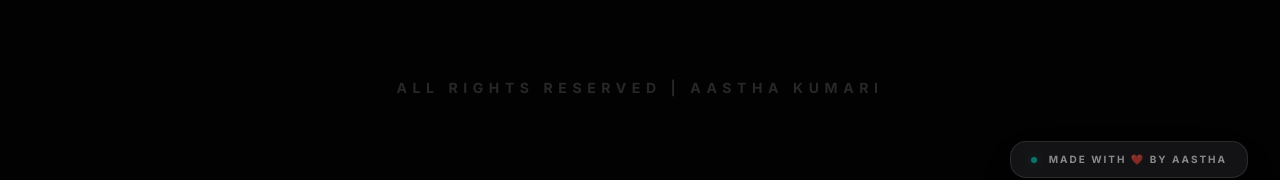
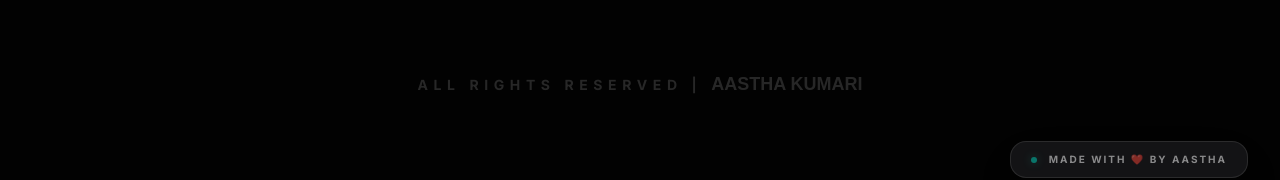
Before and after one commit to aasthakumari03/updated_Portfolio, a Next.js app: page / in a window 1280 px wide. Shown: the part 6162-6342 px from the top of the page. Built offline with nearby package versions, Linux system fonts and the light colour scheme; a web font is replaced by a local one.

Commit message:
style: update sidebar and footer name to gothic font

```diff
--- a/app/page.tsx
+++ b/app/page.tsx
@@ -354,7 +354,7 @@ export default function Home() {
         {/* Footer Line */}
         <div className="pt-20 pb-4 text-center">
           <p className="text-sm font-bold text-white/15 uppercase tracking-[0.4em]">
-            ALL RIGHTS RESERVED | AASTHA KUMARI
+            ALL RIGHTS RESERVED | <span className="font-[family-name:var(--font-gothic)] text-lg tracking-normal">AASTHA KUMARI</span>
           </p>
         </div>
       </section>
--- a/components/Sidebar.tsx
+++ b/components/Sidebar.tsx
@@ -55,7 +55,7 @@ const Sidebar = () => {
             {/* Header Info */}
             <div className="space-y-6 opacity-0 group-hover:opacity-100 transition-opacity duration-500 delay-100 whitespace-nowrap overflow-hidden">
                 <div className="space-y-1 text-center">
-                    <h1 className="text-xl font-bold text-white tracking-tight">AASTHA KUMARI</h1>
+                    <h1 className="text-2xl font-[family-name:var(--font-gothic)] text-white tracking-normal">AASTHA KUMARI</h1>
                     <p className="text-white/40 text-[10px] font-bold uppercase tracking-[0.2em] pb-1">Aspiring Developer</p>
                     <div className="flex items-center justify-center gap-2 text-white/50 text-[10px] font-medium">
                         <span>@aastha</span>
```
